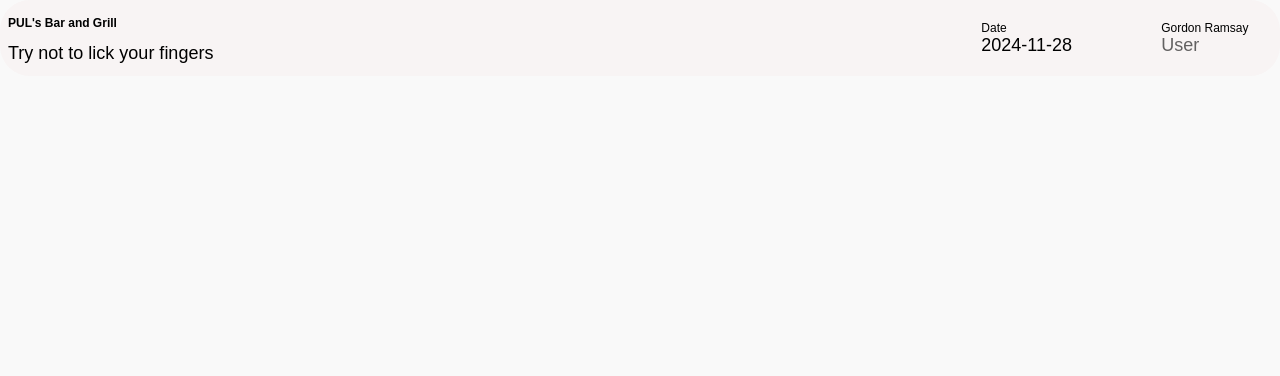
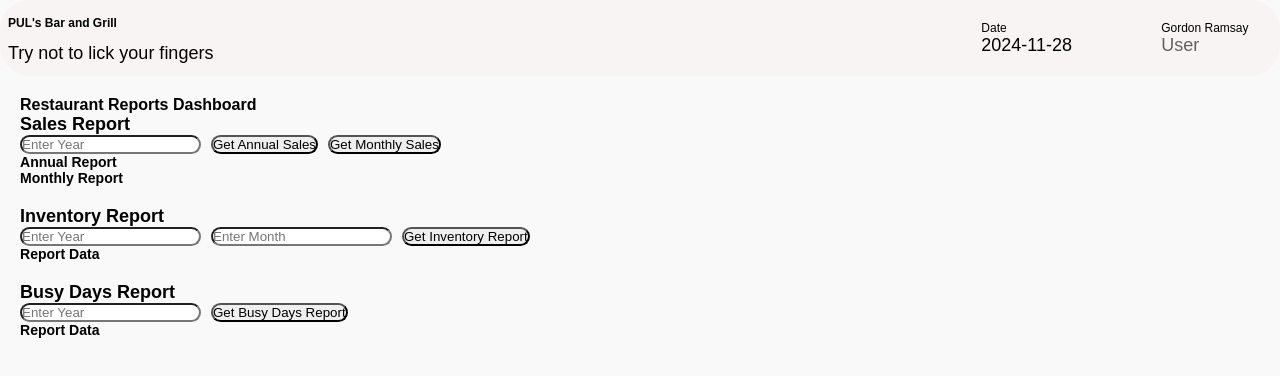
Before and after one commit to cypher2509/Restaurant-Manager, a React (Create React App) app in the folder frontend/: page /reports in a window 1280 px wide. Shown: the top 376 px of the page. Built offline with nearby package versions, Linux system fonts and the light colour scheme; some icons are missing; a web font is replaced by a local one.

Commit message:
report frontend created without styling

```diff
--- a/frontend/src/App.js
+++ b/frontend/src/App.js
@@ -15,6 +15,7 @@ import StaffManagement from "./components/staff/StaffManagement.js";
 import NewEmployee from "./components/staff/NewEmployee.js";
 import NewShift from "./components/staff/NewShift.js";
 import EditShift from "./components/staff/EditShift.js";
+import ViewReports from "./components/reports/ViewReports.js";
 
 function App() {
   return (
@@ -35,6 +36,7 @@ function App() {
         <Route path="/employees/new" element={<NewEmployee/>}></Route>
         <Route path="/shifts/new" element={<NewShift />}></Route>
         <Route path="/shifts/edit/:id" element={<EditShift />}></Route>
+        <Route path="/reports" element={<ViewReports />}></Route>
 
       </Routes>
       <script src="https://cdn.jsdelivr.net/npm/bootstrap@5.3.3/dist/js/bootstrap.bundle.min.js" integrity="sha384-YvpcrYf0tY3lHB60NNkmXc5s9fDVZLESaAA55NDzOxhy9GkcIdslK1eN7N6jIeHz" crossorigin="anonymous"></script>
--- /dev/null
+++ b/frontend/src/components/reports/ViewReports.js
@@ -0,0 +1,103 @@
+import React, { useState } from 'react';
+import axios from 'axios';
+
+function ViewReports() {
+  const [year, setYear] = useState('');
+  const [month, setMonth] = useState('');
+
+  // State for Sales Report
+  const [annualSales, setAnnualSales] = useState(null);
+  const [monthlySales, setMonthlySales] = useState(null);
+
+  // State for Inventory Report
+  const [inventoryReport, setInventoryReport] = useState(null);
+
+  // State for Busy Days Report
+  const [busyDaysReport, setBusyDaysReport] = useState(null);
+
+  // Fetch Annual Sales Report
+  const fetchAnnualSales = async () => {
+    const response = await axios.get('http://localhost:3000/reports/sales/annual', { params: { year } });
+    setAnnualSales(response.data);
+  };
+
+  // Fetch Monthly Sales Report
+  const fetchMonthlySales = async () => {
+    const response = await axios.get('http://localhost:3000/reports/sales/monthly', { params: { year } });
+    setMonthlySales(response.data);
+  };
+
+  // Fetch Inventory Report
+  const fetchInventoryReport = async () => {
+    const response = await axios.get('http://localhost:3000/reports/customer', { params: { year, month } });
+    setInventoryReport(response.data);
+  };
+
+  // Fetch Busy Days Report
+  const fetchBusyDaysReport = async () => {
+    const response = await axios.get('http://localhost:3000/reports/busyDays', { params: { year } });
+    setBusyDaysReport(response.data);
+  };
+
+  return (
+    <div style={{ fontFamily: 'Arial, sans-serif', margin: '20px' }}>
+      <h1>Restaurant Reports Dashboard</h1>
+
+      <div style={{ marginBottom: '20px' }}>
+        <h2>Sales Report</h2>
+        <input
+          type="number"
+          placeholder="Enter Year"
+          value={year}
+          onChange={(e) => setYear(e.target.value)}
+          style={{ marginRight: '10px' }}
+        />
+        <button onClick={fetchAnnualSales} style={{ marginRight: '10px' }}>
+          Get Annual Sales
+        </button>
+        <button onClick={fetchMonthlySales}>Get Monthly Sales</button>
+        <h3>Annual Report</h3>
+        <pre>{annualSales && JSON.stringify(annualSales, null, 2)}</pre>
+        <h3>Monthly Report</h3>
+        <pre>{monthlySales && JSON.stringify(monthlySales, null, 2)}</pre>
+      </div>
+
+      <div style={{ marginBottom: '20px' }}>
+        <h2>Inventory Report</h2>
+        <input
+          type="number"
+          placeholder="Enter Year"
+          value={year}
+          onChange={(e) => setYear(e.target.value)}
+          style={{ marginRight: '10px' }}
+        />
+        <input
+          type="number"
+          placeholder="Enter Month"
+          value={month}
+          onChange={(e) => setMonth(e.target.value)}
+          style={{ marginRight: '10px' }}
+        />
+        <button onClick={fetchInventoryReport}>Get Inventory Report</button>
+        <h3>Report Data</h3>
+        <pre>{inventoryReport && JSON.stringify(inventoryReport, null, 2)}</pre>
+      </div>
+
+      <div>
+        <h2>Busy Days Report</h2>
+        <input
+          type="number"
+          placeholder="Enter Year"
+          value={year}
+          onChange={(e) => setYear(e.target.value)}
+          style={{ marginRight: '10px' }}
+        />
+        <button onClick={fetchBusyDaysReport}>Get Busy Days Report</button>
+        <h3>Report Data</h3>
+        <pre>{busyDaysReport && JSON.stringify(busyDaysReport, null, 2)}</pre>
+      </div>
+    </div>
+  );
+}
+
+export default ViewReports;
```
